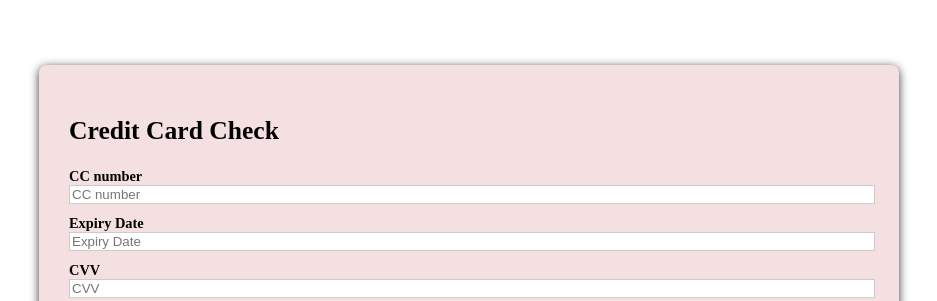
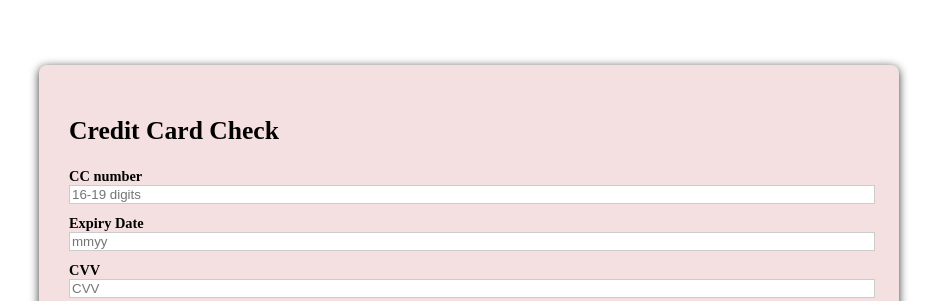
Before and after one commit to markoravnice25/evaluation-task-LevelUp, a React (Create React App) app in the folder client/: page / in a window 1280 px wide. Shown: the part 143-444 px from the top of the page, without its empty margins (171-1108 px from the left). Built offline with nearby package versions, Linux system fonts and the light colour scheme.

Commit message:
fixed error messages on front end

```diff
--- a/client/src/App.js
+++ b/client/src/App.js
@@ -1,10 +1,7 @@
 import React, { useState } from 'react'
 
-import Button from 'react-bootstrap/esm/Button'
 import Container from 'react-bootstrap/Container'
 import Row from 'react-bootstrap/Row'
-import Form from 'react-bootstrap/Form'
-import Col from 'react-bootstrap/esm/Col'
 import axios from 'axios'
 
 function App() {
@@ -32,6 +29,7 @@ function App() {
       if(response.data.isValid) {
         setStatus(' ✅')
       } else {
+        setErrors(response.data)
         setStatus(' ❌')
       }
     } catch (error) {
@@ -75,16 +73,16 @@ function App() {
           <h1>Credit Card Check</h1>
             {/* CC number */}
             <label htmlFor="pan">CC number</label>
-            <input type="text" name='pan' className='input' placeholder='CC number' value={formData.pan} onChange={handleChange} />
-            {/* {errors.pan && <p className='text-danger'>{errors.pan}</p>} */}
-            {/* Email */}
+            <input type="text" name='pan' className='input' placeholder='16-19 digits' value={formData.pan} onChange={handleChange} />
+            {errors.panError && <p className='text-danger'>{errors.panError}</p>}
+            {/* Expiry Date */}
             <label htmlFor="expiryDate">Expiry Date</label>
-            <input type="text" name="expiryDate" className='input' placeholder='Expiry Date' value={formData.expiryDate} onChange={handleChange} />
-            {/* {errors.expiryDate && <p className='text-danger'>{errors.expiryDate}</p>} */}
-            {/* Password */}
+            <input type="text" name="expiryDate" className='input' placeholder='mmyy' value={formData.expiryDate} onChange={handleChange} />
+            {errors.expiryError && <p className='text-danger'>{errors.expiryError}</p>}
+            {/* CVV */}
             <label htmlFor="cvv">CVV</label>
             <input type="text" name="cvv" className='input' placeholder='CVV' value={formData.cvv} onChange={handleChange} />
-            {/* {errors.cvv && <p className='text-danger'>{errors.cvv}</p>} */}
+            {errors.cvvError && <p className='text-danger'>{errors.cvvError}</p>}
             {/* Submit */}
             <button type="submit" className="button">Submit{status}</button>
           </form>
```
